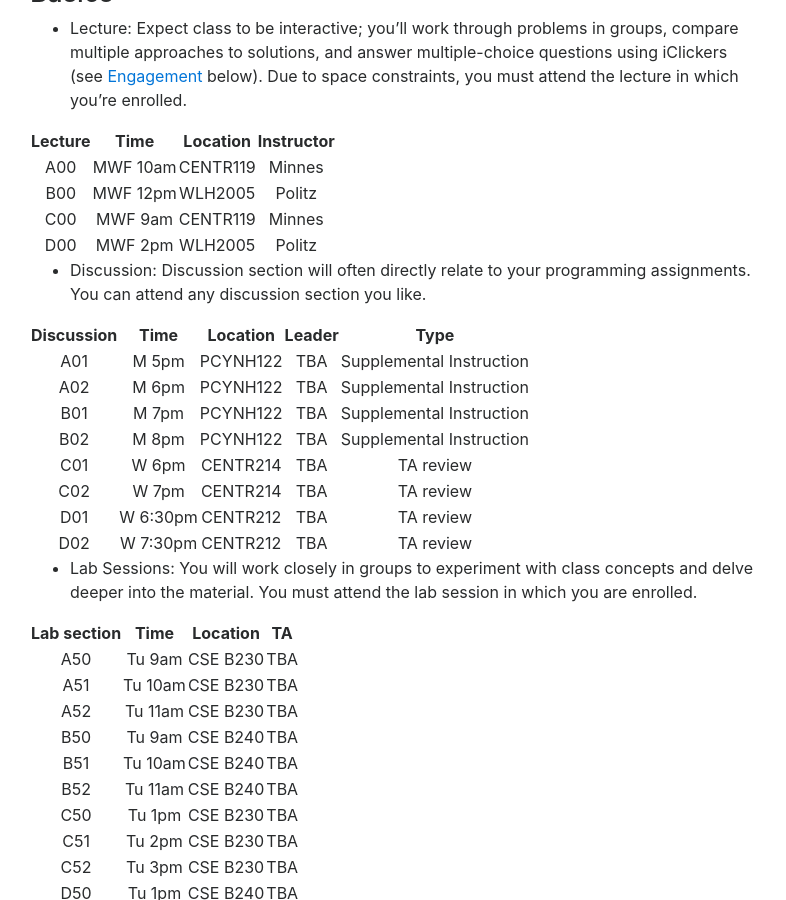
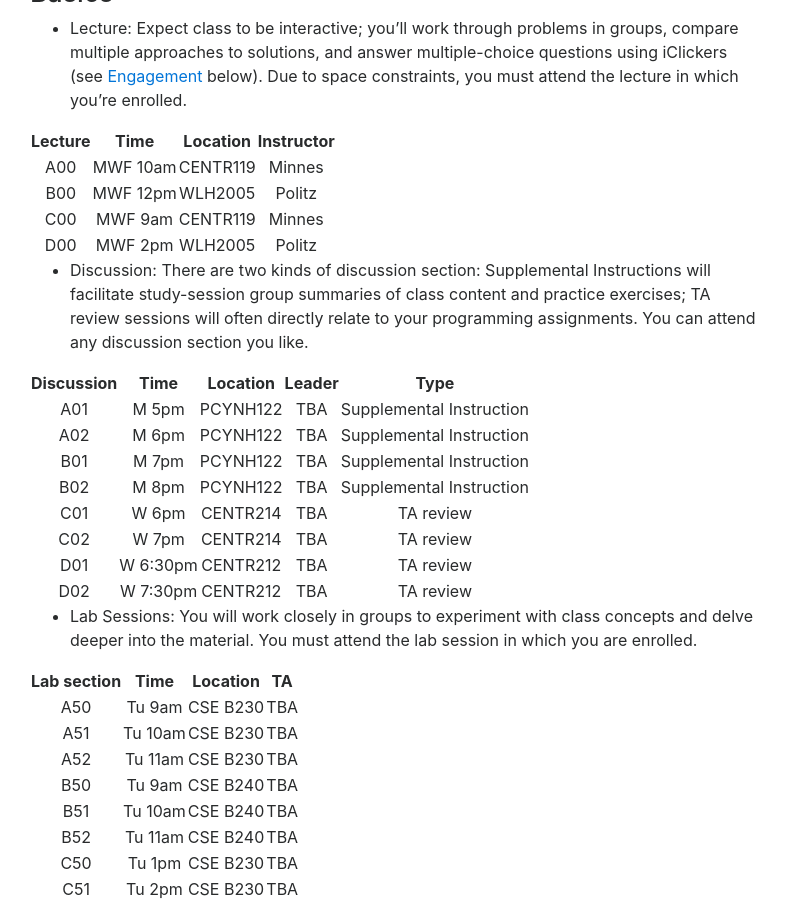
Before and after one commit to ucsd-cse8a-f18/ucsd-cse8a-f18.github.io, a Jekyll site: the page built from index.md, in a window 1280 px wide and 900 px high, scrolled down 614 px. Shown: the whole window, without its empty margins (245-1031 px from the left). Built offline with Jekyll 4.4.1, drawn with Linux system fonts in a browser that asks for light colours; nearby versions of some CDN libraries.

Commit message:
Update index.md

```diff
--- a/index.md
+++ b/index.md
@@ -37,7 +37,7 @@ questions you care about.
 | C00     | MWF 9am  | CENTR119 | Minnes     |
 | D00     | MWF 2pm  | WLH2005  | Politz     |
 
-- Discussion: Discussion section will often directly relate to your programming assignments.  You can attend any discussion section you like.
+- Discussion: There are two kinds of discussion section: Supplemental Instructions will facilitate study-session group summaries of class content and practice exercises; TA review sessions will often directly relate to your programming assignments.  You can attend any discussion section you like.
 
 | Discussion| Time     | Location | Leader | Type |
 | :-------: |:--------:| :-------:| :--------: | :--------: |
```
